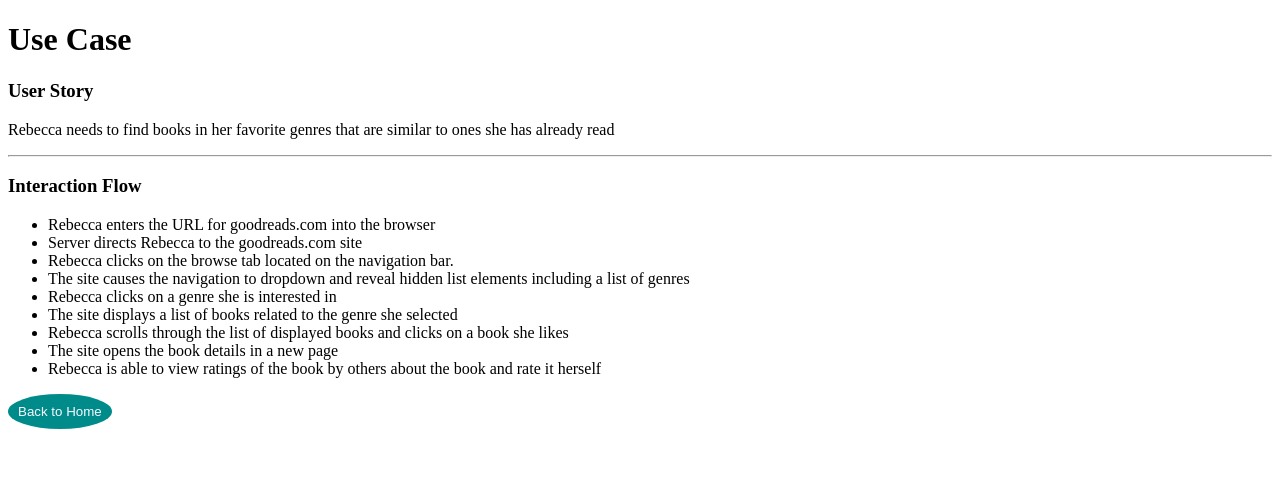
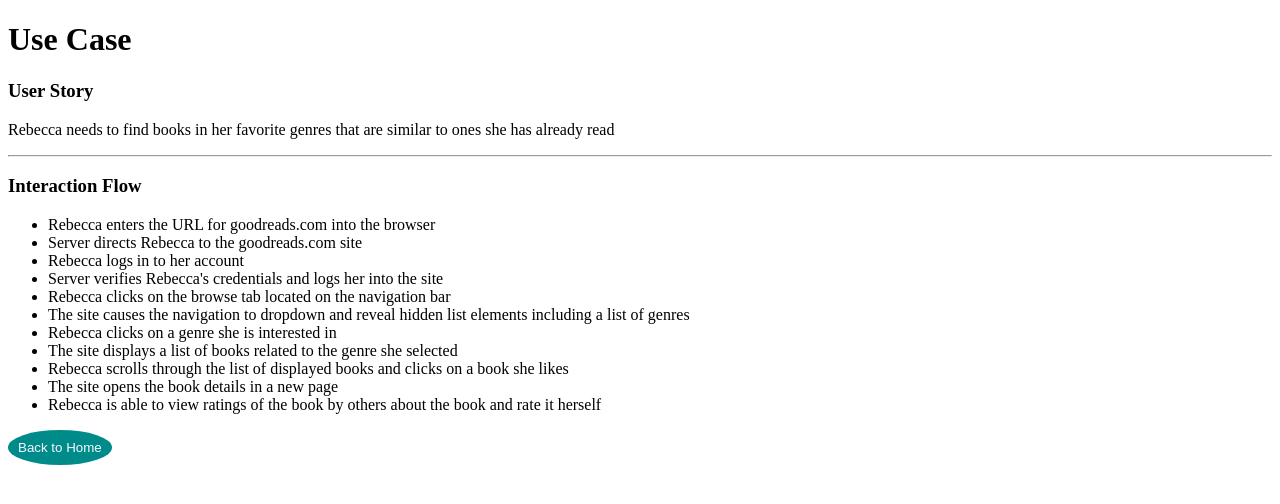
Before and after one commit to jisbell347/data-design, a PHP site: page /use-case.php in a window 1280 px wide. Shown: the top 504 px of the page. Run offline with PHP 8.4, Linux system fonts and the light colour scheme.

Commit message:
Updated flow chart with a new list element

```diff
--- a/epic/use-case.php
+++ b/epic/use-case.php
@@ -15,7 +15,9 @@
 			<ul>
 				<li>Rebecca enters the URL for goodreads.com into the browser</li>
 				<li>Server directs Rebecca to the goodreads.com site</li>
-				<li>Rebecca clicks on the browse tab located on the navigation bar.</li>
+				<li>Rebecca logs in to her account</li>
+				<li>Server verifies Rebecca's credentials and logs her into the site</li>
+				<li>Rebecca clicks on the browse tab located on the navigation bar</li>
 				<li>The site causes the navigation to dropdown and reveal hidden list elements including a list of genres</li>
 				<li>Rebecca clicks on a genre she is interested in</li>
 				<li>The site displays a list of books related to the genre she selected</li>
```
